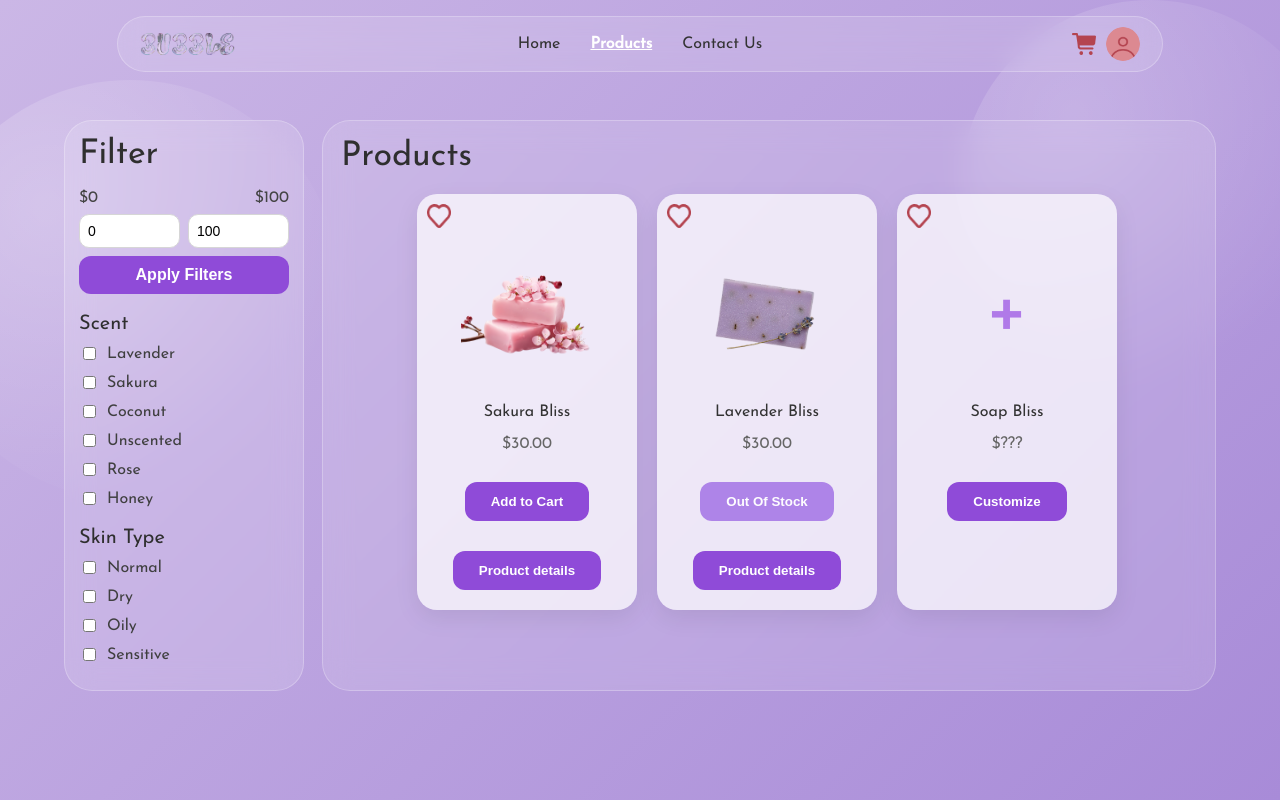
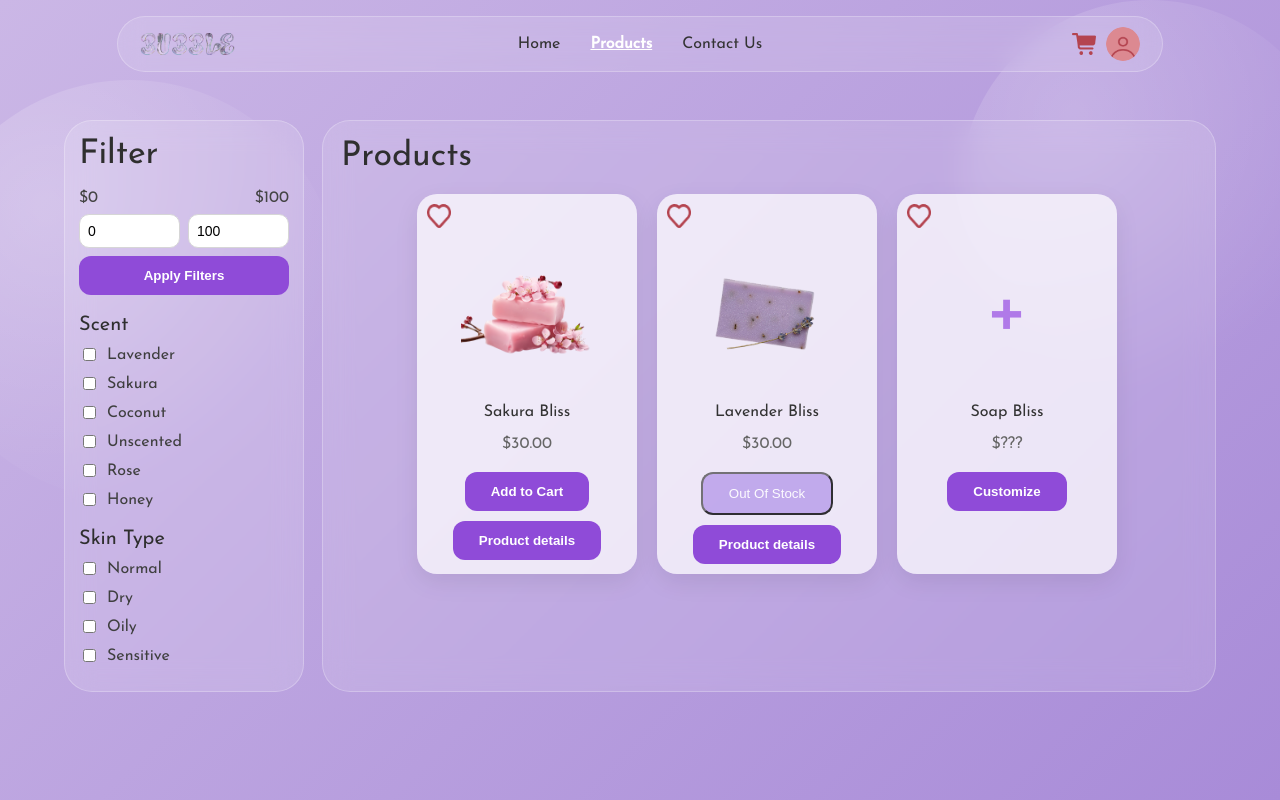
Before and after one commit to yasmieen-alshehri/swe363-milestone4-frontend, a React (Vite) app: page /products in a window 1280 px wide. Built offline with nearby package versions, Linux system fonts and the light colour scheme.

Commit message:
Fix button hover issue caused by overlapping elements

```diff
--- a/src/components/Button.jsx
+++ b/src/components/Button.jsx
@@ -1,39 +1,16 @@
-function Button({ text, variant = "primary" }) {
-  const styles = {
-    primary: {
-      background: "#b45f69",
-      color: "white",
-    },
-    secondary: {
-      background: "#e7c7cd",
-      color: "#6d3a45",
-    },
-    purple: {
-      background: "#8f4bd8",
-      color: "white",
-    },
-    purpleDisabled: {
-      background: "#a779e6",
-      color: "white",
-      opacity: 0.9,
-      cursor: "not-allowed",
-    },
+function Button({ text, variant = "primary", style }) {
+  const classes = {
+    primary: "btn-primary",
+    secondary: "btn-secondary",
+    purple: "btn-purple",
+    purpleDisabled: "btn-purple-disabled",
   };
 
   return (
-    <button
-      style={{
-        padding: "12px 26px",
-        margin: "10px",
-        border: "none",
-        borderRadius: "12px",
-        fontWeight: "600",
-        cursor: "pointer",
-        ...styles[variant],
-      }}
-    >
+    <button className={classes[variant]} style={style}>
       {text}
     </button>
+
   );
 }
 
--- a/src/pages/Home.jsx
+++ b/src/pages/Home.jsx
@@ -26,6 +26,7 @@ function Home() {
           width: "500px",
           opacity: 0.9,
           zIndex: 0,
+          pointerEvents: "none",
         }}
       />
 
@@ -39,6 +40,7 @@ function Home() {
           width: "500px",
           opacity: 0.9,
           zIndex: 0,
+          pointerEvents: "none",
         }}
       />
 
@@ -63,6 +65,7 @@ function Home() {
             maxWidth: "100%",
             filter: "drop-shadow(0px 20px 40px rgba(0,0,0,0.18))",
             marginBottom: "10px",
+            pointerEvents: "none",
           }}
         />
 
--- a/src/pages/Products.jsx
+++ b/src/pages/Products.jsx
@@ -1,8 +1,10 @@
 import { useState } from "react";
 import Navbar from "../components/Navbar";
 import Card from "../components/Card";
+import Button from "../components/Button";
 import rose from "../assets/rose.png";
 import lavender from "../assets/lavender.png";
+
 
 function Products() {
   const allProducts = [
@@ -200,22 +202,11 @@ function Products() {
                 </p>
               )}
 
-              <button
-                onClick={applyFilters}
-                style={{
-                  width: "100%",
-                  padding: "10px",
-                  background: "#8f4bd8",
-                  color: "#fff",
-                  border: "none",
-                  borderRadius: "12px",
-                  fontSize: "16px",
-                  fontWeight: "600",
-                  cursor: "pointer",
-                }}
-              >
-                Apply Filters
-              </button>
+              <Button
+                text="Apply Filters"
+                variant="purple"
+                style={{ width: "100%", margin: 0 }}
+              />
             </div>
 
             <div style={{ marginBottom: "18px" }}>
--- a/src/styles/global.css
+++ b/src/styles/global.css
@@ -58,3 +58,59 @@ body {
   background: radial-gradient(circle at 30% 30%, rgba(255,255,255,0.5), rgba(255,255,255,0.1) 60%, transparent 75%);
   opacity: 0.4;
 }
+
+.btn-purple {
+  background: #8f4bd8;
+  color: white;
+  border: none;
+  border-radius: 12px;
+  padding: 12px 26px;
+  font-weight: 600;
+  cursor: pointer;
+  transition: all 0.25s ease;
+}
+
+.btn-purple:hover {
+  background: #7a3fc2;
+  transform: translateY(-2px);
+}
+
+.btn-purple-disabled {
+  background: #b79be8;
+  color: white;
+  border-radius: 12px;
+  padding: 12px 26px;
+  cursor: not-allowed;
+  opacity: 0.8;
+}
+
+.btn-primary {
+  background: #b45f69;
+  color: white;
+  border: none;
+  border-radius: 12px;
+  padding: 12px 26px;
+  font-weight: 600;
+  cursor: pointer;
+  transition: all 0.25s ease;
+}
+
+.btn-primary:hover {
+  background: #9e4f59;
+  transform: translateY(-2px);
+}
+
+.btn-secondary {
+  background: #e7c7cd;
+  color: #6d3a45;
+  border: none;
+  border-radius: 12px;
+  padding: 12px 26px;
+  font-weight: 600;
+  cursor: pointer;
+  transition: all 0.25s ease;
+}
+
+.btn-secondary:hover {
+  background: #dcb5bc;
+}
```
Also changed, not shown: 1 other file (tests, documents, lock files or other folders).
